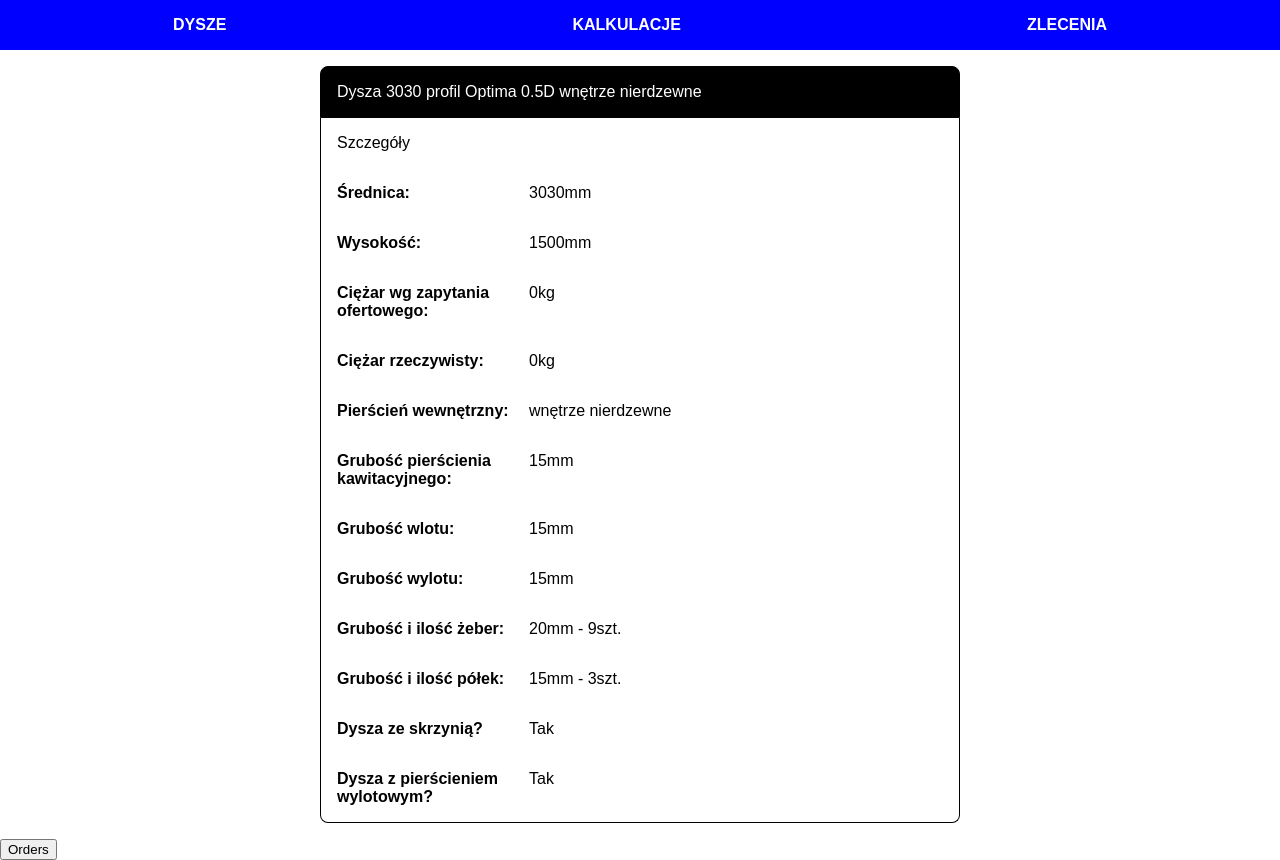
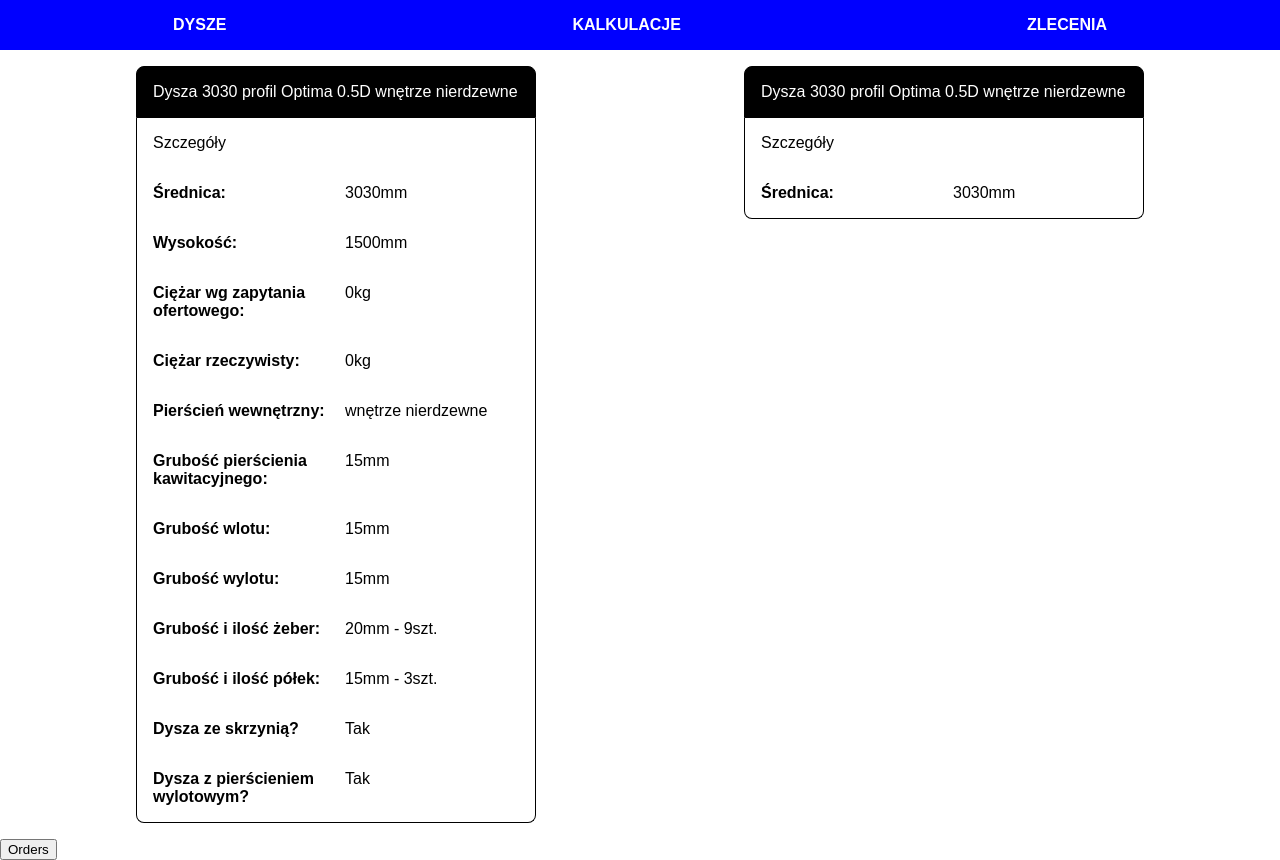
Before and after one commit to djzib0/django_nozzle_calculator, a Django app: page /nozzles/1/ in a window 1280 px wide. Run offline with Django 4.2, Linux system fonts and the light colour scheme; data comes from the database, SQL or seed files in the repository.

Commit message:
adjusted template for nozzle-details.html

```diff
--- a/nozzle_calculator/calculator/templates/calculator/nozzle-details.html
+++ b/nozzle_calculator/calculator/templates/calculator/nozzle-details.html
@@ -1,6 +1,7 @@
 {% extends 'calculator/base.html' %}
 
 {% block content %}
+<div class="content-main">
   <div class="item-box">
     <div class="item-header-box">
       <p>Dysza {{ nozzle.diameter }}
@@ -67,14 +68,24 @@
         {% endif %}
       </div>
     </div>
+  </div>
 
+  <div class="item-box">
+    <div class="item-header-box">
+      <p>Dysza {{ nozzle.diameter }}
+       profil {{ nozzle.profile }}
+      {{ ratio }}D {{ type_name }}</p>
+    </div>
 
-
-
-
-
-
+    <div class="item-details">
+      <p>Szczegóły</p>
+      <div class="item-details-box">
+        <p id="item-detail-name">Średnica: </p>
+        <p id="item-detail-value">{{ nozzle.diameter }}mm</p>
+      </div>
+    </div>
   </div>
+</div>
 
   <a href="{% url 'calculator:nozzle_orders' nozzle.id %}">
     <button>Orders</button>
--- a/nozzle_calculator/static/styles.css
+++ b/nozzle_calculator/static/styles.css
@@ -5,9 +5,16 @@ body {
 }
 
 /* layout */
+.content-main {
+    display: flex;
+    margin: 0 2em;
+    /*justify-content: flex-start;*/
+    /*align-items: start;*/
+}
+
 .item-box {
     min-width: 400px;
-    max-width: 50%;
+    max-width: 90%;
     display: flex;
     flex-direction: column;
     background-color: white;
```
